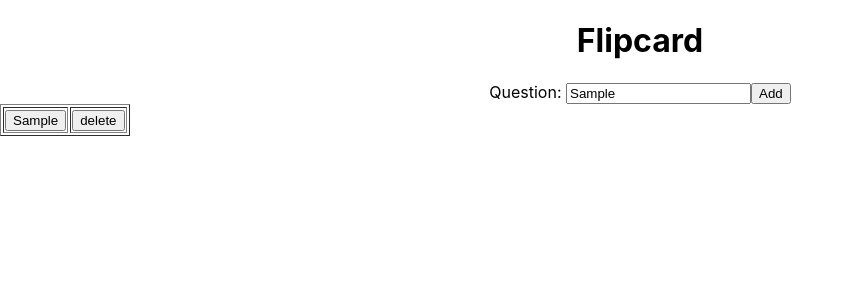
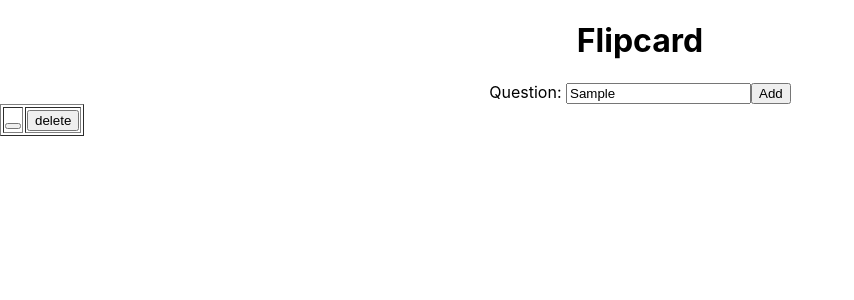
Before and after one commit to kirankashyap/FlipCardReact, a React (Create React App) app: page / in a window 1280 px wide. Both pictures are taken after typing "Sample" into the empty fields and a click on the button "Add". Shown: the top 300 px of the page, without its empty margins (0-854 px from the left). Built offline with nearby package versions, Linux system fonts and the light colour scheme; no server answers.

Commit message:
call api from homepage

```diff
--- a/src/HomePageComponent.js
+++ b/src/HomePageComponent.js
@@ -21,7 +21,7 @@ renderCards(){
   for (const [index, value] of elements.entries()) {
     items.push(<div><table border="1">
     <tr>
-      <td><button><Card title={value} /></button></td>
+      <td><button><Card title={value.title} /></button></td>
       <td><button>delete</button></td>
     </tr>
   </table></div>)
@@ -30,6 +30,15 @@ renderCards(){
   return items;
 }
 
+
+componentDidMount() {
+       fetch('http://localhost:5000/api/questions')
+       .then(res => res.json())
+       .then((data) => {
+         console.log(data);
+          this.setState({ cards: data })
+        })
+}
 
 addQuestion(){
 
```
Also changed, not shown: 1 other file (tests, documents, lock files or other folders).
